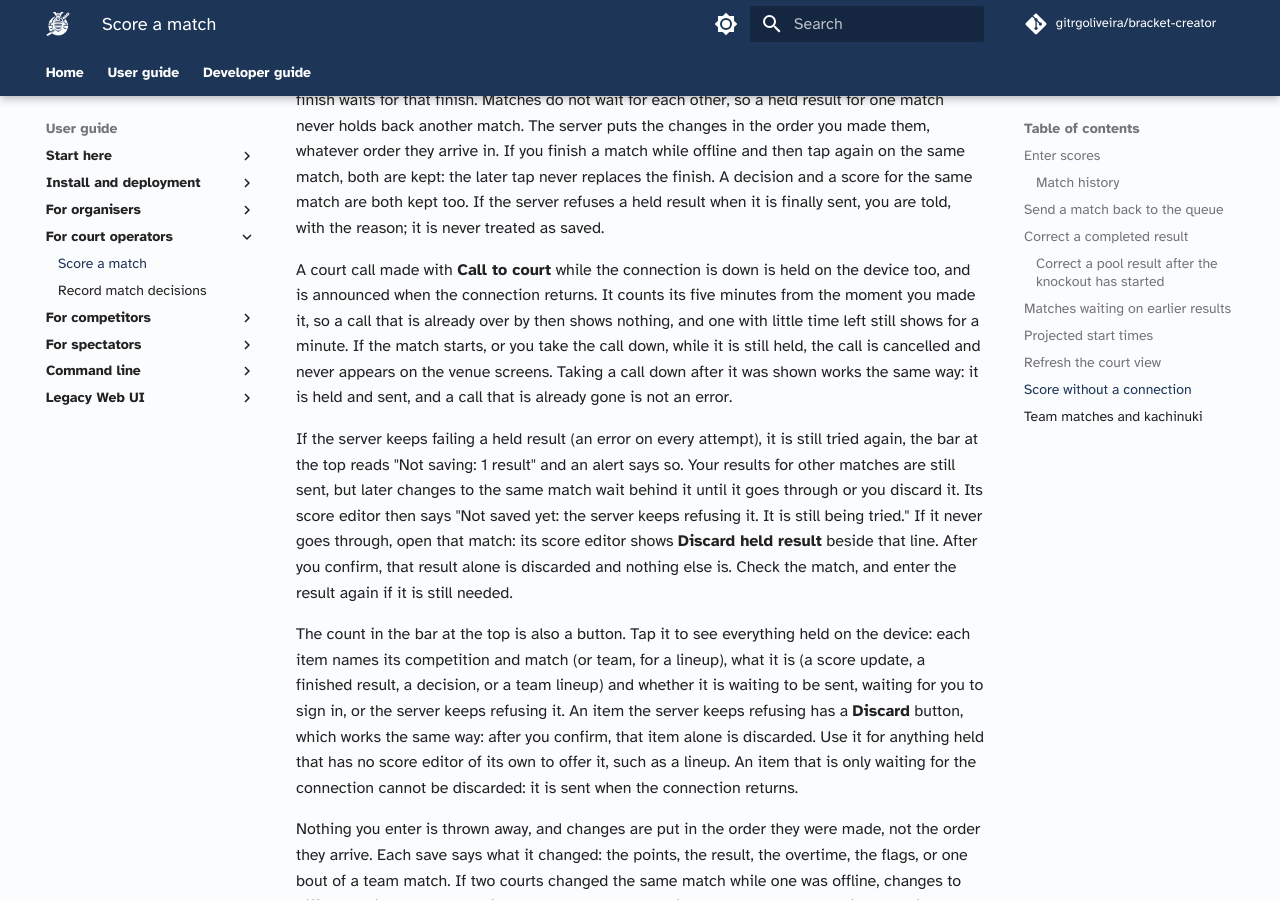
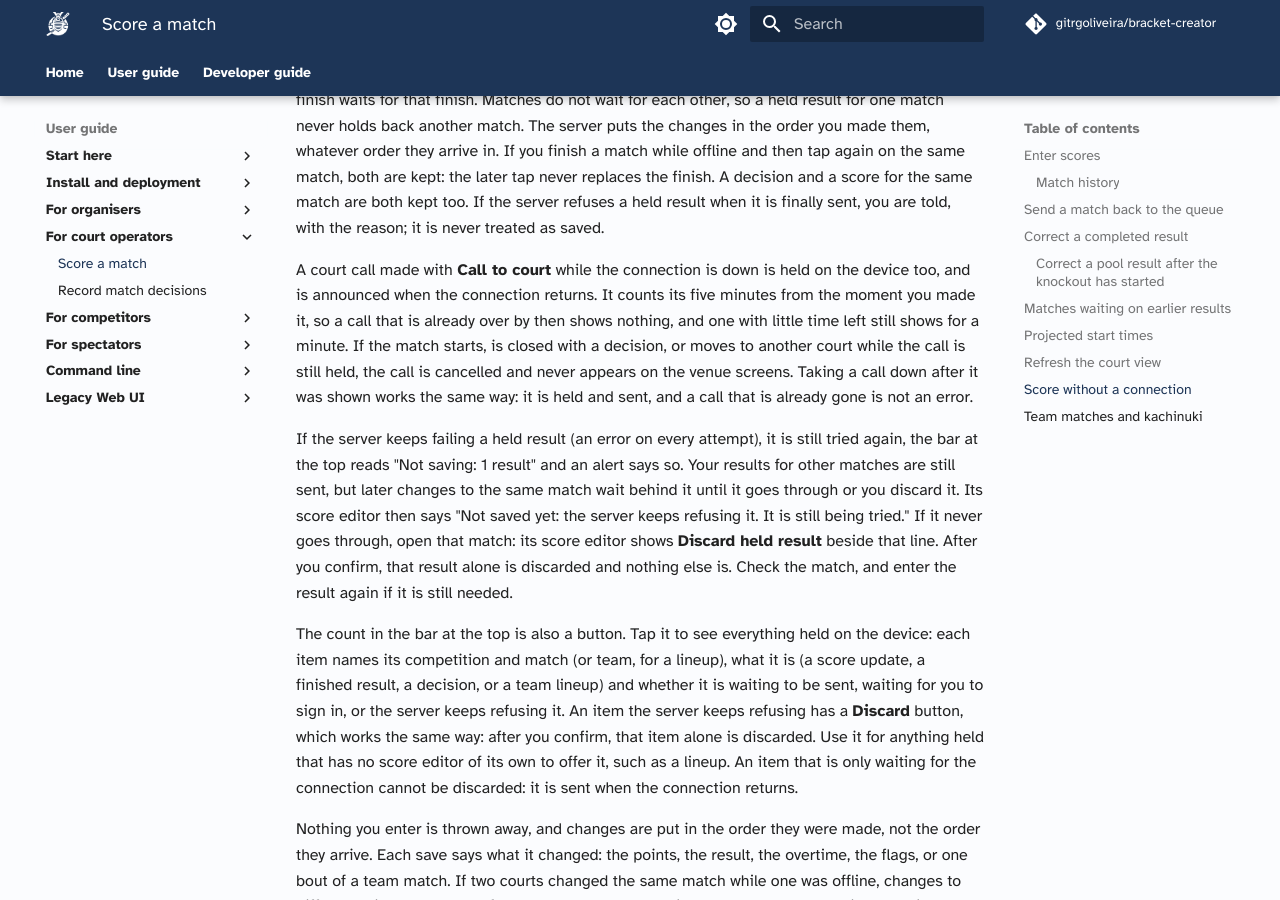
Before and after one commit to gitrgoliveira/bracket-creator, an MkDocs documentation site: the page built from docs/user-guide/court-operators/scoring-a-match.md, in a window 1280 px wide and 900 px high, scrolled down 10354 px. Built offline with MkDocs 1.6.1 and Material for MkDocs 9.7.7, drawn with Linux system fonts in a browser that asks for light colours; comment, search, counter and statistics services are not loaded.

Commit message:
docs(bc-obox): docs-review fixes: bulk check-in rule, draw wait scope, discard, court-call memory, rollback notes
Co-Authored-By: Claude Opus 5.5 <noreply@anthropic.com>

```diff
--- a/docs/user-guide/court-operators/scoring-a-match.md
+++ b/docs/user-guide/court-operators/scoring-a-match.md
@@ -107,7 +107,7 @@ If the browser cannot store what it holds (its storage is full), an alert says s
 
 Results held on the device are kept however long they wait. Everything you enter for one match is sent in the order you made it: a change waits behind an earlier change to the same match that has not been sent yet, so it never overtakes it, and the next match started automatically after a finish waits for that finish. Matches do not wait for each other, so a held result for one match never holds back another match. The server puts the changes in the order you made them, whatever order they arrive in. If you finish a match while offline and then tap again on the same match, both are kept: the later tap never replaces the finish. A decision and a score for the same match are both kept too. If the server refuses a held result when it is finally sent, you are told, with the reason; it is never treated as saved.
 
-A court call made with **Call to court** while the connection is down is held on the device too, and is announced when the connection returns. It counts its five minutes from the moment you made it, so a call that is already over by then shows nothing, and one with little time left still shows for a minute. If the match starts, or you take the call down, while it is still held, the call is cancelled and never appears on the venue screens. Taking a call down after it was shown works the same way: it is held and sent, and a call that is already gone is not an error.
+A court call made with **Call to court** while the connection is down is held on the device too, and is announced when the connection returns. It counts its five minutes from the moment you made it, so a call that is already over by then shows nothing, and one with little time left still shows for a minute. If the match starts, is closed with a decision, or moves to another court while the call is still held, the call is cancelled and never appears on the venue screens. Taking a call down after it was shown works the same way: it is held and sent, and a call that is already gone is not an error.
 
 If the server keeps failing a held result (an error on every attempt), it is still tried again, the bar at the top reads "Not saving: 1 result" and an alert says so. Your results for other matches are still sent, but later changes to the same match wait behind it until it goes through or you discard it. Its score editor then says "Not saved yet: the server keeps refusing it. It is still being tried." If it never goes through, open that match: its score editor shows **Discard held result** beside that line. After you confirm, that result alone is discarded and nothing else is. Check the match, and enter the result again if it is still needed.
 
```
Also changed, not shown: .claude/rules/match-writes.md (+1 -1 lines), CLAUDE.md (+1 -1 lines), docs/architecture/data-model.md (+1 -1 lines), docs/user-guide/organisers/operating-modes.md (+0 -2 lines), docs/user-guide/organisers/run-tournament.md (+4 -2 lines), 1 other file.
